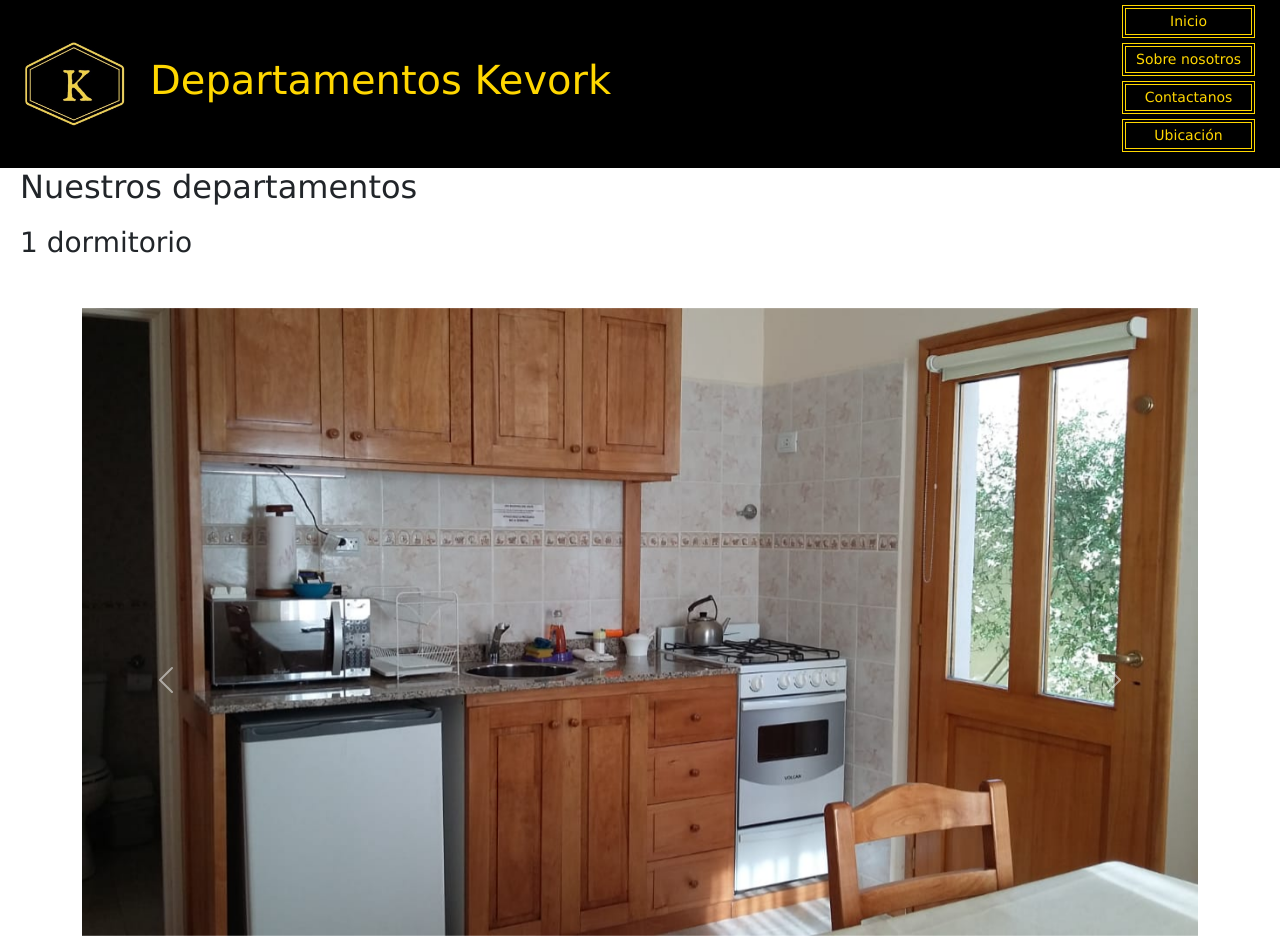
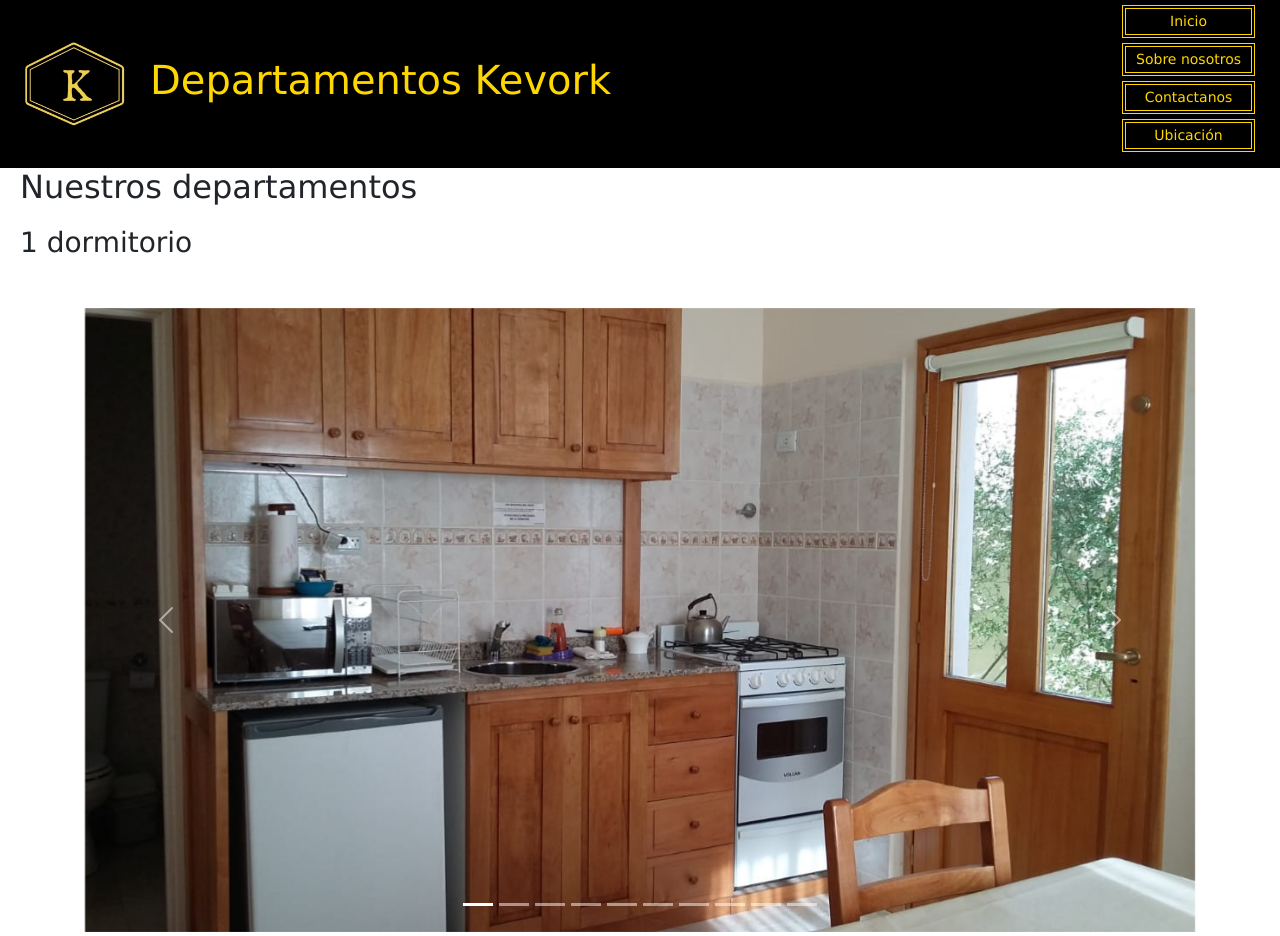
Before and after one commit to Leann86k/PreEntrega3Kaimakamian, a plain HTML site: page Pages/Apartments.html in a window 1280 px wide. Shown: the top 936 px of the page. Drawn offline with nearby package versions, Linux system fonts and the light colour scheme; files whose address does not match are found by name.

Commit message:
se arregló carrusel

```diff
--- a/Assets/css/style.css
+++ b/Assets/css/style.css
@@ -256,6 +256,20 @@ a {
 .carousel-inner {
   width: 100%;
   aspect-ratio: 3/2;
+
+  height: 624px;
+}
+
+.carousel-item {
+  height: 100%;
+}
+
+.carousel-item img {
+  max-height: 100%;
+  max-width: 100%;
+  object-fit: contain;
+  margin-left: auto;
+  margin-right: auto;
 }
 
 /*Location*/
```
